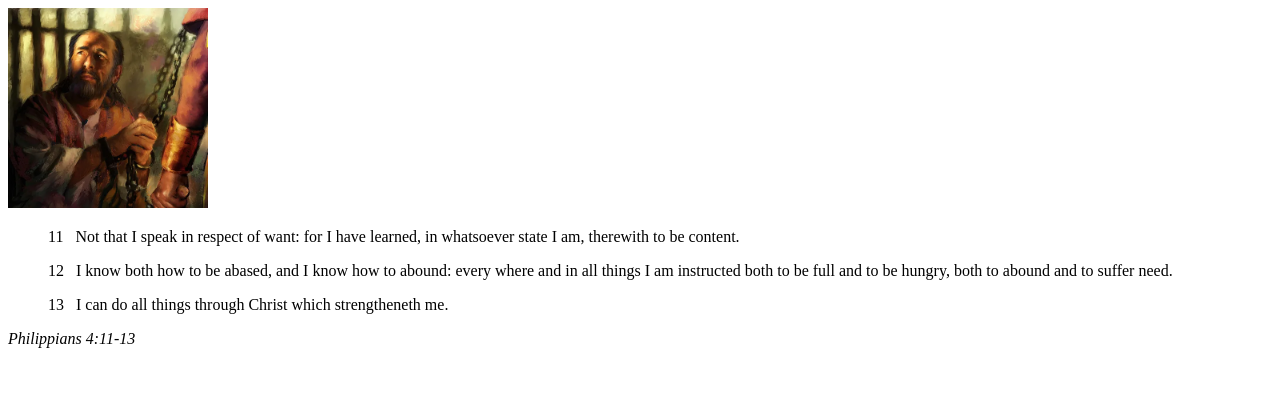
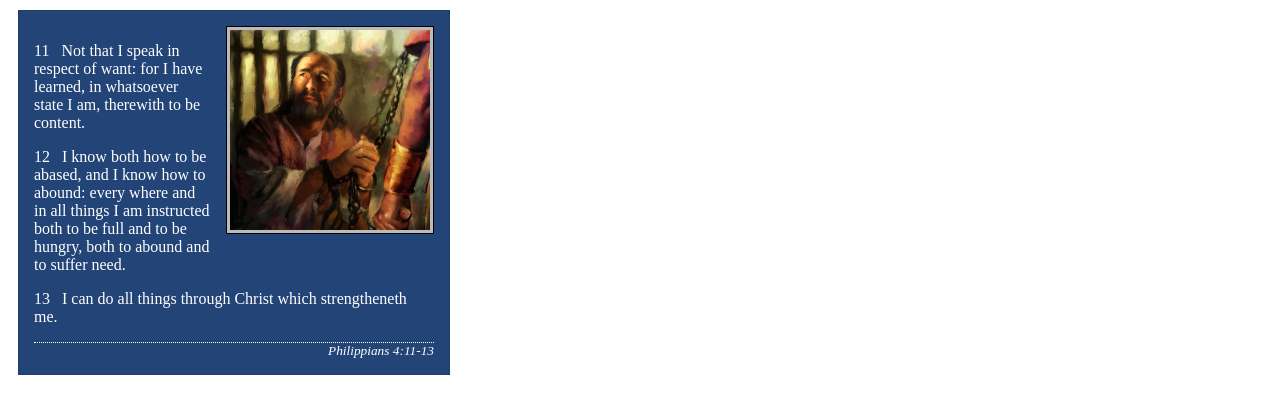
Before and after one commit to DiegoIChan-tech/wdd130, a plain HTML site: page week02/box-model.html in a window 1280 px wide. Drawn offline with Linux system fonts and the light colour scheme.

Commit message:
w02 activitiy learning

```diff
--- a/week02/box-model.html
+++ b/week02/box-model.html
@@ -1,6 +1,7 @@
 <!DOCTYPE html>
 <html lang="en">
 <head>
+    <link rel="stylesheet" href="styles/box-model.css">
     <meta charset="UTF-8">
     <meta name="viewport" content="width=device-width, initial-scale=1.0">
     <title>Box Model Activity</title>
--- a/week02/styles/box-model.css
+++ b/week02/styles/box-model.css
@@ -1,15 +1,31 @@
 .callout {
-
+	max-width: 400px;
+    margin: 10px;
+    border: 1px solid rgb(0 0 0/ 0.1);
+    padding: 15px;
+    background-color: #247;
+    color: #fff;
 }
 
 .callout img {
+    float: right;
+    margin: 0 0 10px 15px;
+    border: 1px solid #000;
+    padding: 3px;
+    background-color: #bbb;
+    width: 15px 0px;
+    height: auto;
 
 }
 
 blockquote {
+    margin: 0;
 
 }
 
 cite {
-
+	display: block;
+    border-top: 1px dotted #fff;
+    text-align: right;
+    font-size: smaller;
 }
```
Also changed, not shown: week02/block-vs-inline.html (+4 -4 lines).
